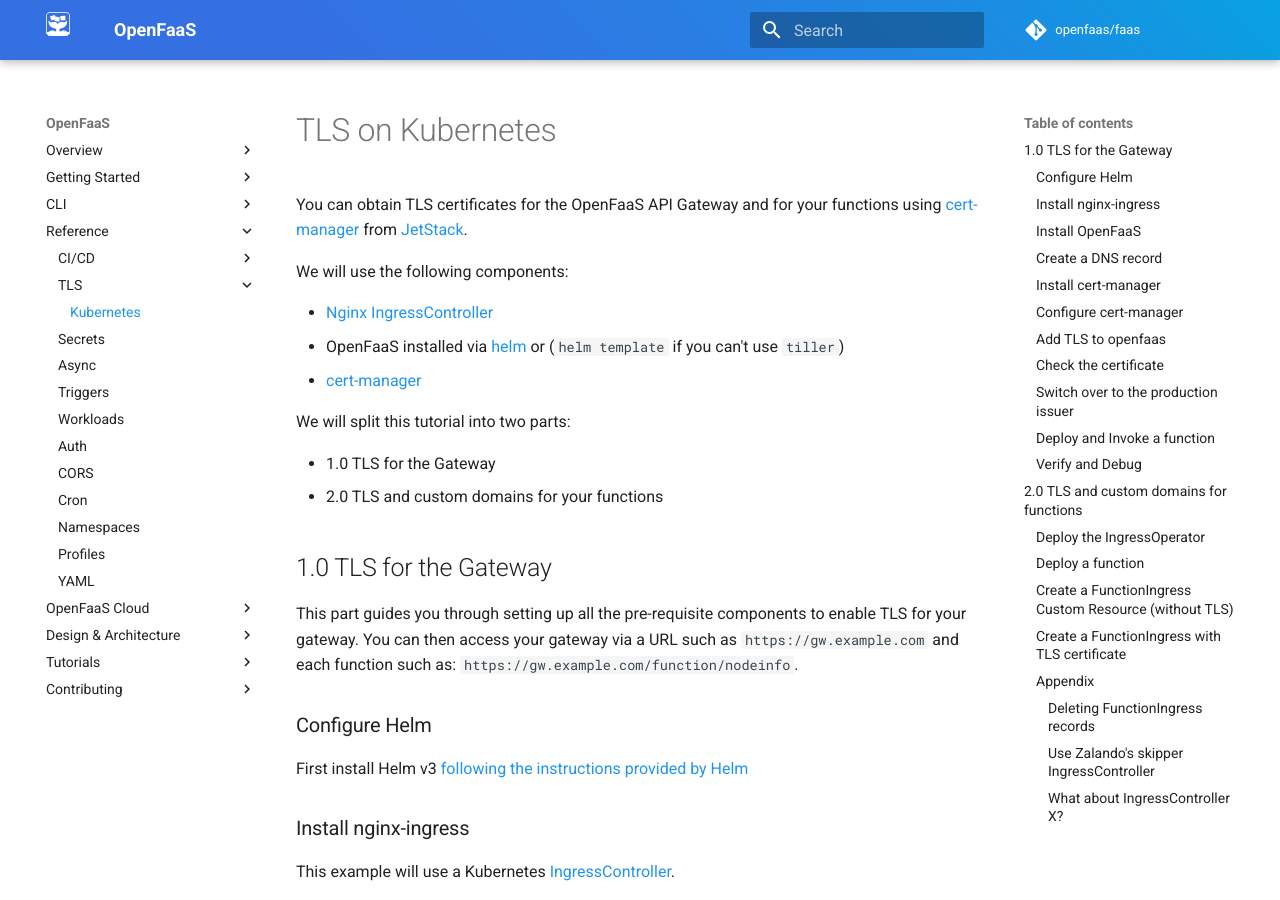
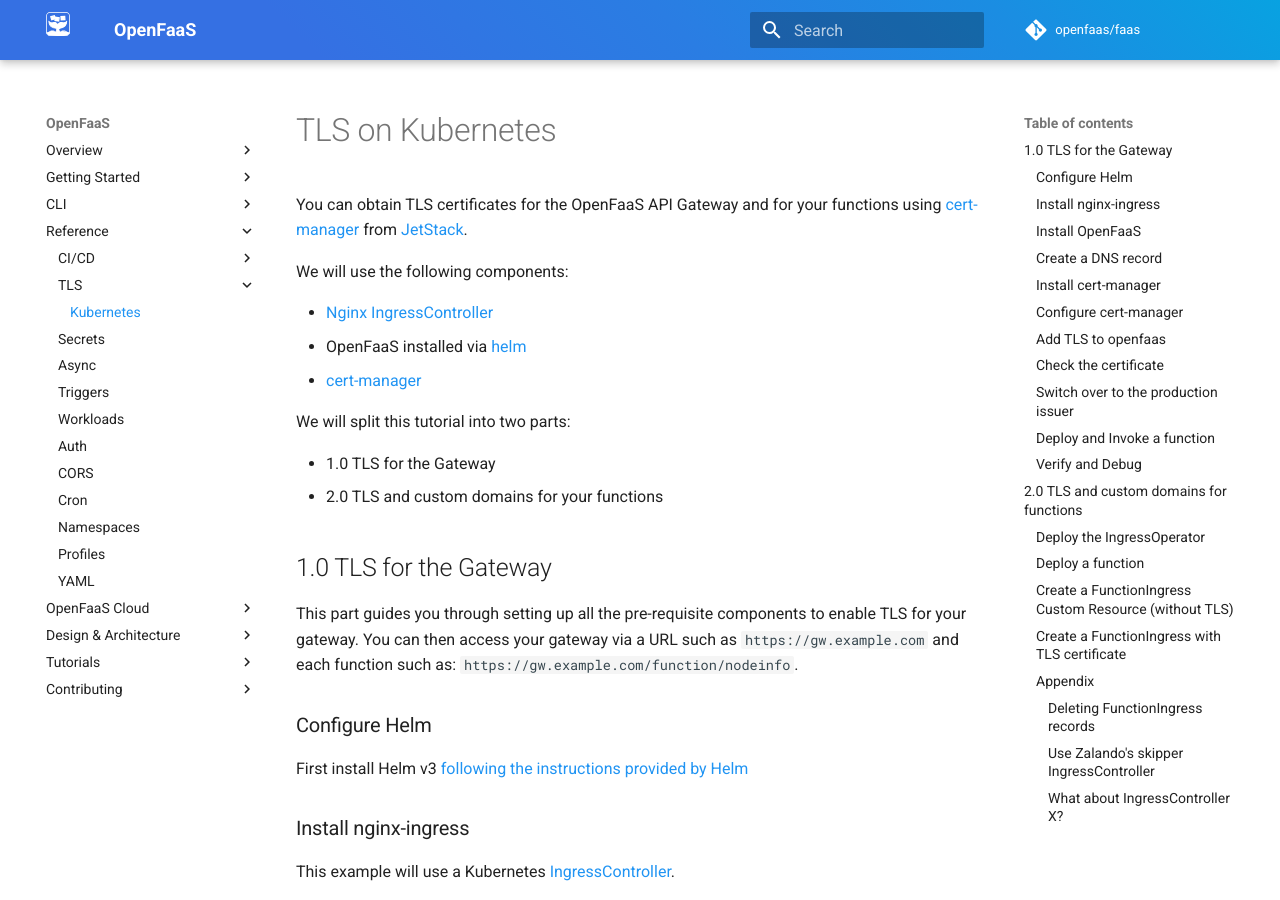
Before and after one commit to openfaas/docs, an MkDocs documentation site: the page built from docs/reference/ssl/kubernetes-with-cert-manager.md, in a window 1280 px wide and 900 px high. Built offline with MkDocs 1.6.1 and Material for MkDocs 9.7.7, drawn with Linux system fonts in a browser that asks for light colours; comment, search, counter and statistics services are not loaded.

Commit message:
Fixed reference to tiller and nginx-ingress chart
Fixes #244
Tiller is not used in Helm v3. Updated helm commands and wording.
Openfaas install in these docs  assumes nginx-ingress has been
installed.  Updated order of instructions.

Signed-off-by: Charlie Solomon <charliesolomon@gmail.com>

```diff
--- a/docs/reference/ssl/kubernetes-with-cert-manager.md
+++ b/docs/reference/ssl/kubernetes-with-cert-manager.md
@@ -5,7 +5,7 @@ You can obtain TLS certificates for the OpenFaaS API Gateway and for your functi
 We will use the following components:
 
  - [Nginx IngressController][nginx-ingress]
- - OpenFaaS installed via [helm][openfaas-helm] or (`helm template` if you can't use `tiller`)
+ - OpenFaaS installed via [helm][openfaas-helm]
  - [cert-manager][cert-manager]
 
 We will split this tutorial into two parts:
```
